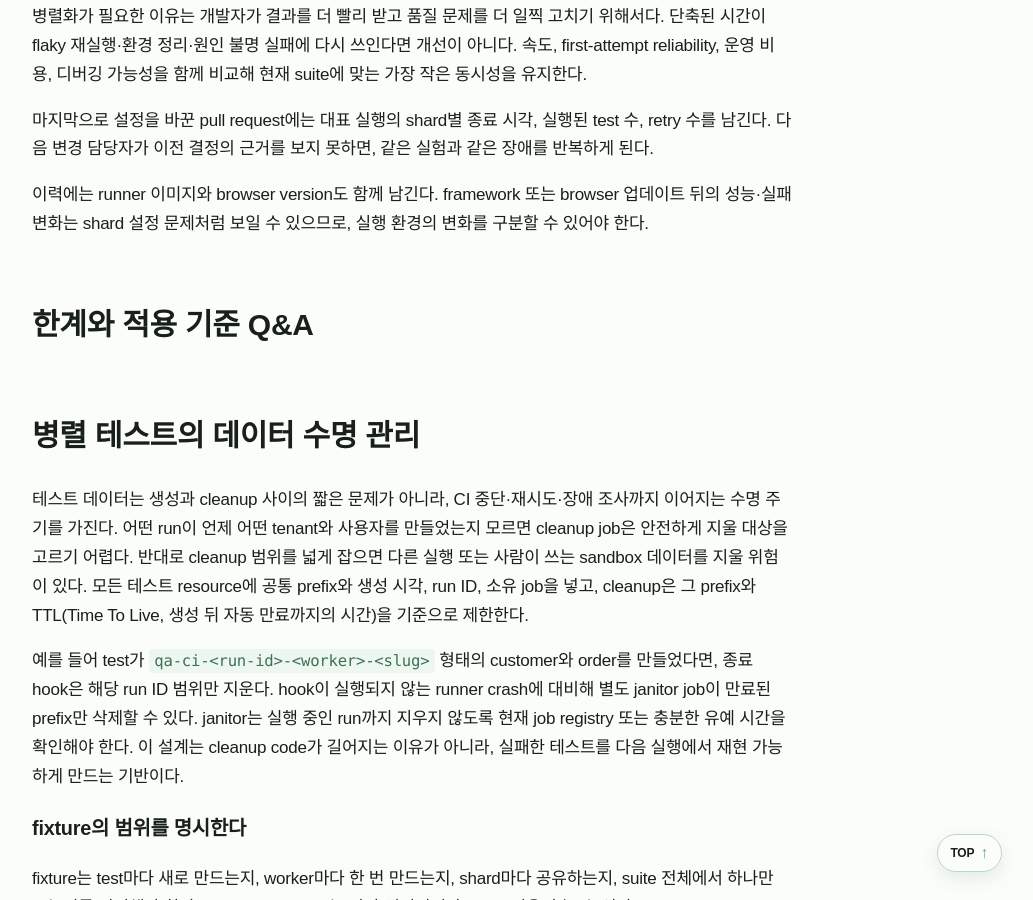
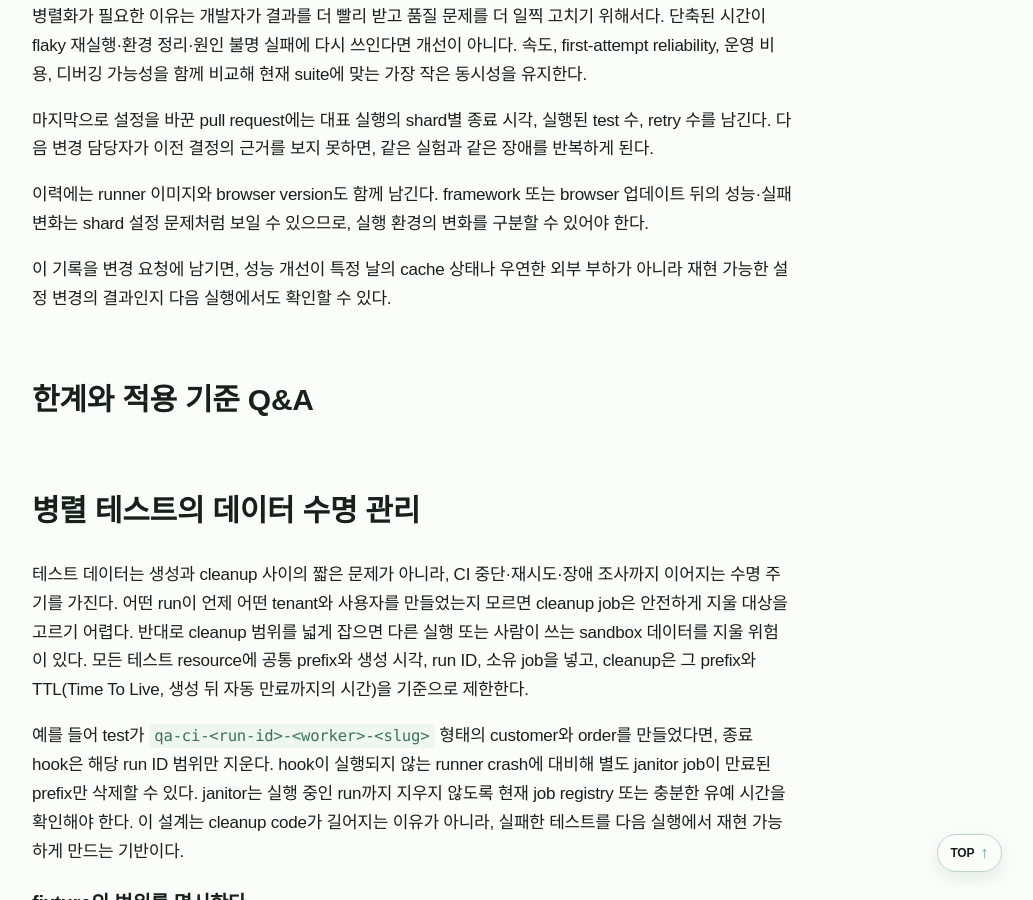
Before and after one commit to Seoha57/TechBlog, a Jekyll site: the page built from _posts/2026-11-16-test-parallelization-sharding-isolation.md, in a window 1280 px wide and 900 px high, scrolled down 11819 px. Shown: the whole window, without its empty margins (228-1261 px from the left). Built offline with Jekyll 4.4.1, drawn with Linux system fonts in a browser that asks for light colours; some web fonts are replaced.

Commit message:
docs: complete test sharding guide

```diff
--- a/_posts/2026-11-16-test-parallelization-sharding-isolation.md
+++ b/_posts/2026-11-16-test-parallelization-sharding-isolation.md
@@ -251,6 +251,8 @@ worker를 늘려도 tail time이 줄지 않는다면, 병렬성 부족이 아니
 
 이력에는 runner 이미지와 browser version도 함께 남긴다. framework 또는 browser 업데이트 뒤의 성능·실패 변화는 shard 설정 문제처럼 보일 수 있으므로, 실행 환경의 변화를 구분할 수 있어야 한다.
 
+이 기록을 변경 요청에 남기면, 성능 개선이 특정 날의 cache 상태나 우연한 외부 부하가 아니라 재현 가능한 설정 변경의 결과인지 다음 실행에서도 확인할 수 있다.
+
 ## 한계와 적용 기준 Q&A
 
 ## 병렬 테스트의 데이터 수명 관리
```
